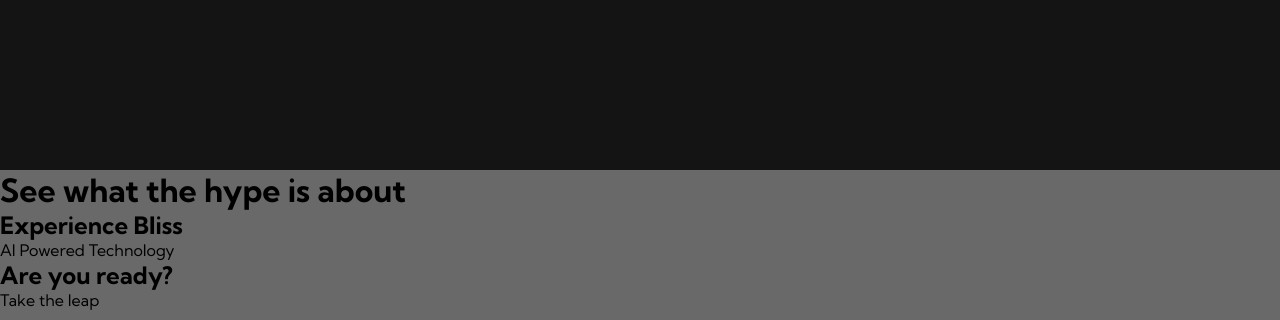
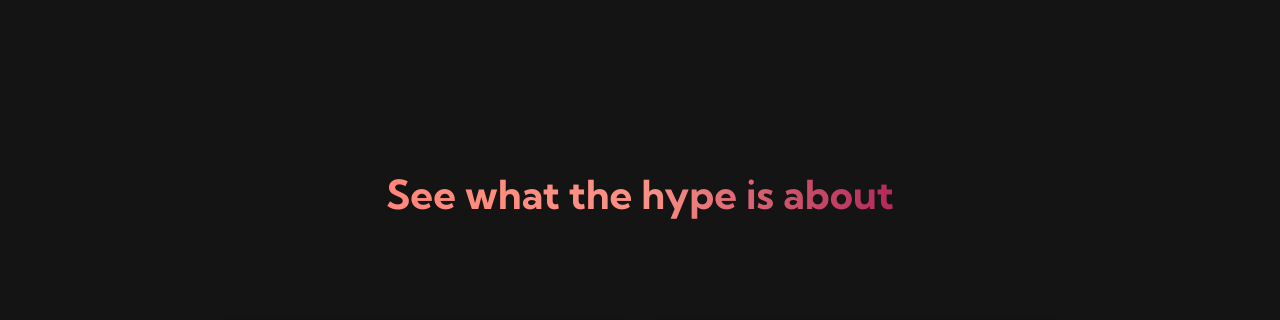
Before and after one commit to WorldOFWindows/WorldOFWindows.github.io, a plain HTML site: page index.html in a window 1280 px wide. Shown: the part 630-950 px from the top of the page. Drawn offline with Linux system fonts and the light colour scheme.

Commit message:
Add files via upload

```diff
--- a/style.css
+++ b/style.css
@@ -359,3 +359,42 @@ body{
         margin: 2.5rem 0;
     }
 }
+
+/* Services Section CSS */
+.services{
+    background: #141414;
+    display: flex;
+    flex-direction: column;
+    align-items: center;
+    height: 100vh;
+}
+
+.services h1{
+    background-color: #ff8177;
+    background-image: linear-gradient(to right, #ff8177 0%, #ff867a 0%, #ff8c7f 21%, #f99185 52%, #cf556c 78%, #b12a5b 100%);
+    background-size: 100%;
+    margin-bottom: 5rem;
+    font-size: 2.5rem;
+    -webkit-background-clip: text;
+    -moz-background-clip: text;
+    background-clip: text;
+    -webkit-text-fill-color: transparent;
+    -moz-text-fill-color: transparent;
+}
+
+.services__container{
+    display: flex;
+    justify-content: center;
+    flex-wrap: wrap;
+}
+
+.services__card{
+    margin: 1rem;
+    height: 525px;
+    width: 400px;
+    border-radius: 4px;
+    background-image: linear-gradient(to bottom, rgba(0,0,0,0) 0%, rgba(17,17,17,0.6) 100%), url(/images/WOW.png);
+    background-size: cover;
+    position: relative;
+
+}
```
